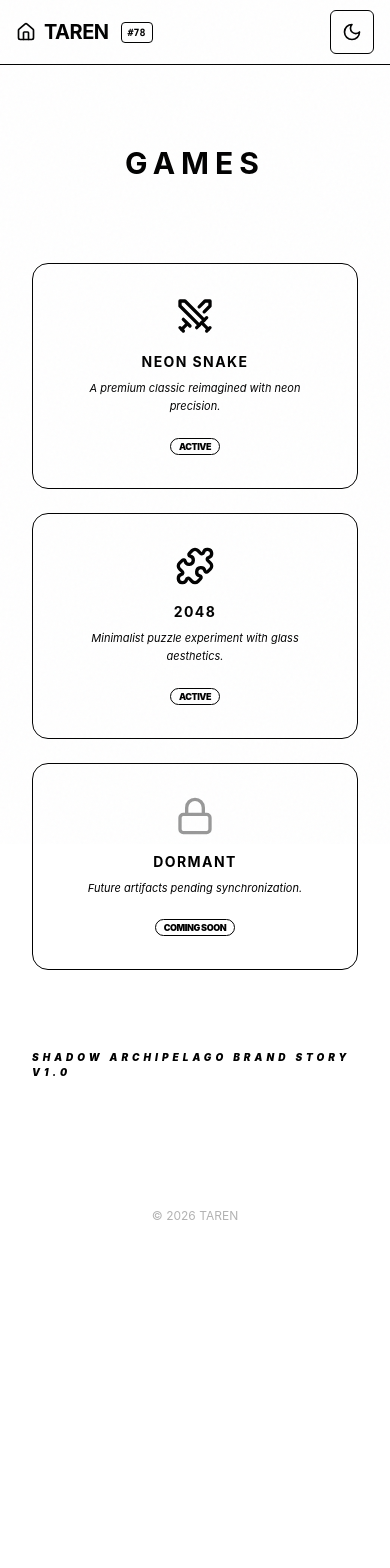
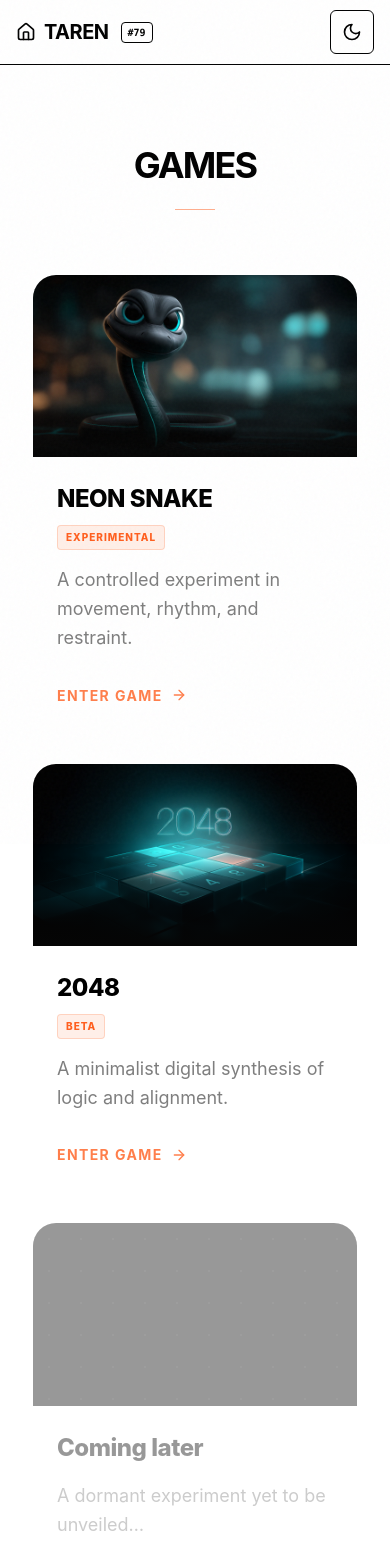
Before and after one commit to Jimmy7610/taren, a React (Vite) app: page /games in a window 390 px wide. Shown: the top 1568 px of the page. Before the commit the page ends 1272 px from the top, so only its background shows below. Built offline with nearby package versions, Linux system fonts and the light colour scheme; no server answers.

Commit message:
Flatten Games flow: hero cards on /games and remove intro routes (Build 79)

```diff
--- a/src/App.tsx
+++ b/src/App.tsx
@@ -1,5 +1,4 @@
-import React from 'react';
-import { BrowserRouter as Router, Routes, Route } from 'react-router-dom';
+import { BrowserRouter as Router, Routes, Route, Navigate } from 'react-router-dom';
 import { ThemeProvider } from './context/ThemeContext';
 import { AppShell } from './components/layout/AppShell';
 import { Home } from './pages/Home';
@@ -8,9 +7,7 @@ import { PlaceholderPage } from './pages/PlaceholderPage';
 import { AdminDashboard } from './pages/AdminDashboard';
 import { ExperimentsPage } from './pages/ExperimentsPage';
 import { GamesHubPage } from './pages/GamesHubPage';
-import { NeonSnakeIntroPage } from './pages/NeonSnakeIntroPage';
 import { NeonSnakePlayPage } from './pages/NeonSnakePlayPage';
-import { Game2048IntroPage } from './pages/Game2048IntroPage';
 import { Game2048PlayPage } from './pages/Game2048PlayPage';
 import { DigitalSandPage } from './pages/DigitalSandPage';
 import { DigitalSandPlayPage } from './pages/DigitalSandPlayPage';
@@ -34,9 +31,9 @@ function App() {
                         <Route path="/" element={<Home />} />
                         <Route path="/admin" element={<AdminDashboard />} />
                         <Route path="/games" element={<GamesHubPage />} />
-                        <Route path="/games/neon-snake" element={<NeonSnakeIntroPage />} />
+                        <Route path="/games/neon-snake" element={<Navigate to="/games/neon-snake/play" replace />} />
                         <Route path="/games/neon-snake/play" element={<NeonSnakePlayPage />} />
-                        <Route path="/games/2048" element={<Game2048IntroPage />} />
+                        <Route path="/games/2048" element={<Navigate to="/games/2048/play" replace />} />
                         <Route path="/games/2048/play" element={<Game2048PlayPage />} />
                         <Route path="/experiments" element={<ExperimentsPage />} />
                         <Route path="/experiments/digital-sand" element={<DigitalSandPage />} />
--- a/src/constants/build.ts
+++ b/src/constants/build.ts
@@ -1 +1 @@
-export const BUILD_COUNTER = 78;
+export const BUILD_COUNTER = 79;
--- a/src/pages/Game2048IntroPage.tsx
+++ /dev/null
@@ -1,57 +0,0 @@
-import React, { useEffect } from 'react';
-import { Link } from 'react-router-dom';
-import { ArrowRight } from 'lucide-react';
-import { strings } from '../constants/strings';
-import hero2048 from '../games/2048/assets/images/hero.png';
-import './GamesIndex.css';
-
-export const Game2048IntroPage: React.FC = () => {
-    useEffect(() => {
-        document.title = "2048 | TAREN Games";
-
-        const updateMeta = (name: string, content: string, isProperty = false) => {
-            const attr = isProperty ? 'property' : 'name';
-            let el = document.querySelector(`meta[${attr}="${name}"]`);
-            if (!el) {
-                el = document.createElement('meta');
-                el.setAttribute(attr, name);
-                document.head.appendChild(el);
-            }
-            el.setAttribute('content', content);
-        };
-
-        updateMeta('description', 'Intro to 2048 - Minimalist puzzle experiment with glass aesthetics.');
-    }, []);
-
-    return (
-        <div className="animate-in fade-in slide-in-from-bottom-4 duration-700 py-12 px-4 max-w-4xl mx-auto">
-            <header className="games-index-header">
-                <h1 className="text-4xl font-bold tracking-tighter sm:text-6xl text-foreground">
-                    2048
-                </h1>
-                <div className="header-line" />
-            </header>
-
-            <div className="gallery-stack">
-                <Link to="/games/2048/play" className="game-tile active group">
-                    <div className="tile-image-window">
-                        <img src={hero2048} alt="2048" className="tile-image" />
-                        <div className="tile-overlay" />
-                    </div>
-                    <div className="tile-content">
-                        <div className="tile-header">
-                            <h2 className="tile-title">{strings.games.index.twoZeroFourEight.title}</h2>
-                            <div className="tile-badge">BETA</div>
-                        </div>
-                        <p className="tile-description">
-                            {strings.games.index.twoZeroFourEight.description}
-                        </p>
-                        <div className="tile-cta">
-                            ENTER GAME <ArrowRight className="h-4 w-4" />
-                        </div>
-                    </div>
-                </Link>
-            </div>
-        </div>
-    );
-};
--- a/src/pages/GamesHubPage.tsx
+++ b/src/pages/GamesHubPage.tsx
@@ -1,7 +1,10 @@
 import React, { useEffect } from 'react';
-import { Gamepad2, Swords, Puzzle } from 'lucide-react';
-import { ExperimentCard } from '../components/ExperimentCard';
+import { Link } from 'react-router-dom';
+import { ArrowRight, Gamepad2 } from 'lucide-react';
 import { strings } from '../constants/strings';
+import snakeHero from '../games/snake/assets/snake-pixar-neon.png';
+import hero2048 from '../games/2048/assets/images/hero.png';
+import './GamesIndex.css';
 
 export const GamesHubPage: React.FC = () => {
     // SEO
@@ -24,48 +27,74 @@ export const GamesHubPage: React.FC = () => {
 
     const games = [
         {
-            title: "Neon Snake",
-            description: "A premium classic reimagined with neon precision.",
-            icon: Swords,
-            path: "/games/neon-snake",
+            title: strings.games.index.snake.title,
+            description: strings.games.index.snake.description,
+            image: snakeHero,
+            path: "/games/neon-snake/play",
+            badge: "EXPERIMENTAL",
             status: "ACTIVE" as const
         },
         {
-            title: "2048",
-            description: "Minimalist puzzle experiment with glass aesthetics.",
-            icon: Puzzle,
-            path: "/games/2048",
+            title: strings.games.index.twoZeroFourEight.title,
+            description: strings.games.index.twoZeroFourEight.description,
+            image: hero2048,
+            path: "/games/2048/play",
+            badge: "BETA",
             status: "ACTIVE" as const
-        },
-        {
-            title: "Dormant",
-            description: "Future artifacts pending synchronization.",
-            icon: Gamepad2,
-            path: "/games/future",
-            status: "COMING_SOON" as const
         }
     ];
 
     return (
-        <div className="flex flex-col items-center py-12 px-4">
-            <header className="mb-16 text-center animate-in fade-in zoom-in duration-1000">
-                <h2 className="text-3xl font-bold tracking-[0.2em] uppercase text-foreground mb-4">
-                    Games
-                </h2>
-                <div className="h-0.5 w-16 bg-accent mx-auto" />
+        <div className="animate-in fade-in slide-in-from-bottom-4 duration-700 py-12 px-4 max-w-6xl mx-auto">
+            <header className="games-index-header">
+                <h1 className="text-4xl font-bold tracking-tighter sm:text-6xl text-foreground">
+                    GAMES
+                </h1>
+                <div className="header-line" />
             </header>
 
-            <div className="grid w-full max-w-4xl grid-cols-1 gap-6 sm:grid-cols-2 lg:grid-cols-3 animate-in slide-in-from-bottom-8 duration-700">
-                {games.map((game) => (
-                    <ExperimentCard
-                        key={game.title}
-                        {...game}
-                    />
-                ))}
+            <div className="gallery-stack">
+                <div className="grid grid-cols-1 md:grid-cols-2 gap-8">
+                    {games.map((game) => (
+                        <Link key={game.path} to={game.path} className="game-tile active group h-full">
+                            <div className="tile-image-window">
+                                <img src={game.image} alt={game.title} className="tile-image" />
+                                <div className="tile-overlay" />
+                            </div>
+                            <div className="tile-content">
+                                <div className="tile-header">
+                                    <h2 className="tile-title">{game.title}</h2>
+                                    <div className="tile-badge">{game.badge}</div>
+                                </div>
+                                <p className="tile-description">
+                                    {game.description}
+                                </p>
+                                <div className="tile-cta">
+                                    ENTER GAME <ArrowRight className="h-4 w-4" />
+                                </div>
+                            </div>
+                        </Link>
+                    ))}
+
+                    {/* Dormant Tile */}
+                    <div className="game-tile dormant">
+                        <div className="tile-image-window">
+                            <div className="dormant-pattern" />
+                        </div>
+                        <div className="tile-content">
+                            <div className="tile-header">
+                                <h2 className="tile-title">{strings.games.index.dormant.label}</h2>
+                            </div>
+                            <p className="tile-description">
+                                {strings.games.index.dormant.description}
+                            </p>
+                        </div>
+                    </div>
+                </div>
             </div>
 
-            <p className="mt-20 text-[10px] font-black tracking-[0.4em] uppercase text-foreground/20 italic">
-                Shadow Archipelago Brand Story v1.0
+            <p className="mt-20 text-center text-[10px] font-black tracking-[0.4em] uppercase text-foreground/20 italic">
+                Shadow Archipelago v1.0
             </p>
         </div>
     );
--- a/src/pages/NeonSnakeIntroPage.tsx
+++ /dev/null
@@ -1,57 +0,0 @@
-import React, { useEffect } from 'react';
-import { Link } from 'react-router-dom';
-import { ArrowRight } from 'lucide-react';
-import { strings } from '../constants/strings';
-import snakeHero from '../games/snake/assets/snake-pixar-neon.png';
-import './GamesIndex.css';
-
-export const NeonSnakeIntroPage: React.FC = () => {
-    useEffect(() => {
-        document.title = "Neon Snake | TAREN Games";
-
-        const updateMeta = (name: string, content: string, isProperty = false) => {
-            const attr = isProperty ? 'property' : 'name';
-            let el = document.querySelector(`meta[${attr}="${name}"]`);
-            if (!el) {
-                el = document.createElement('meta');
-                el.setAttribute(attr, name);
-                document.head.appendChild(el);
-            }
-            el.setAttribute('content', content);
-        };
-
-        updateMeta('description', 'Intro to Neon Snake - A premium classic reimagined with neon precision.');
-    }, []);
-
-    return (
-        <div className="animate-in fade-in slide-in-from-bottom-4 duration-700 py-12 px-4 max-w-4xl mx-auto">
-            <header className="games-index-header">
-                <h1 className="text-4xl font-bold tracking-tighter sm:text-6xl text-foreground">
-                    Neon Snake
-                </h1>
-                <div className="header-line" />
-            </header>
-
-            <div className="gallery-stack">
-                <Link to="/games/neon-snake/play" className="game-tile active group">
-                    <div className="tile-image-window">
-                        <img src={snakeHero} alt="Neon Snake" className="tile-image" />
-                        <div className="tile-overlay" />
-                    </div>
-                    <div className="tile-content">
-                        <div className="tile-header">
-                            <h2 className="tile-title">{strings.games.index.snake.title}</h2>
-                            <div className="tile-badge">EXPERIMENTAL</div>
-                        </div>
-                        <p className="tile-description">
-                            {strings.games.index.snake.description}
-                        </p>
-                        <div className="tile-cta">
-                            ENTER GAME <ArrowRight className="h-4 w-4" />
-                        </div>
-                    </div>
-                </Link>
-            </div>
-        </div>
-    );
-};
```
